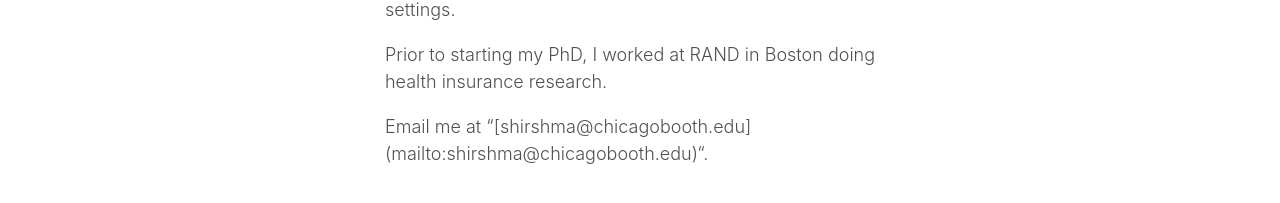
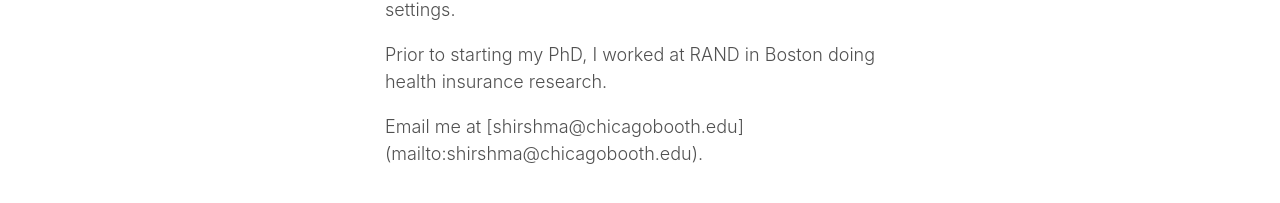
Before and after one commit to shirshma/shirshma.github.io, a Jekyll site: the page built from index.md, in a window 1280 px wide. Shown: the part 528-731 px from the top of the page. Built offline with Jekyll 4.4.1, drawn with Linux system fonts in a browser that asks for light colours.

```diff
--- a/index.md
+++ b/index.md
@@ -19,4 +19,4 @@ I primarily study Prospect Theory, Mental Accounting, and consumer financial dec
 <p> Prior to starting my PhD, I worked at RAND in Boston doing health insurance research.
 
 
-<p>Email me at “[shirshma@chicagobooth.edu](mailto:shirshma@chicagobooth.edu)“.
+<p>Email me at [shirshma@chicagobooth.edu](mailto:shirshma@chicagobooth.edu).
```
